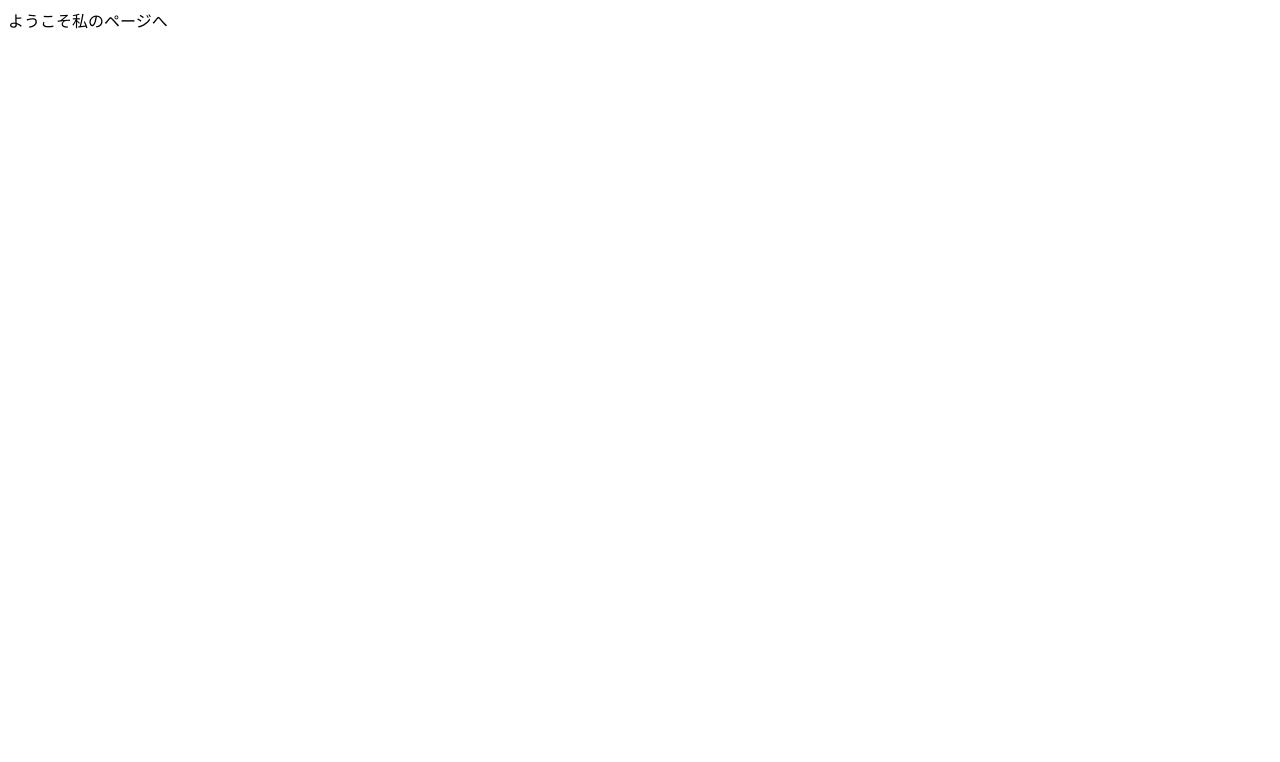
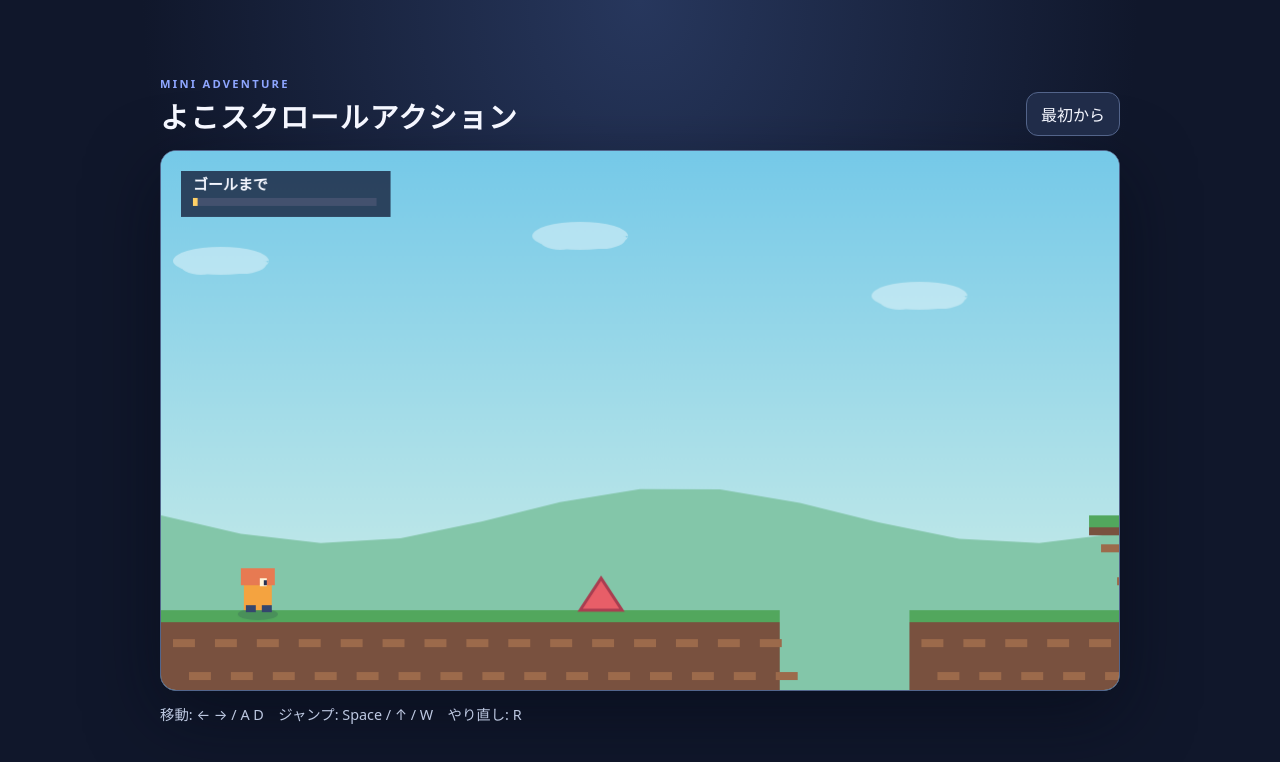
Before and after one commit to mistosuu-cmyk/My-first-app, a plain HTML site: page index.html in a window 1280 px wide. Drawn offline with Linux system fonts and the light colour scheme.

Commit message:
ゲームの初版

```diff
--- /dev/null
+++ b/game.js
@@ -0,0 +1,303 @@
+const canvas = document.querySelector("#game");
+const context = canvas.getContext("2d");
+const restartButton = document.querySelector("#restart");
+
+const WIDTH = canvas.width;
+const HEIGHT = canvas.height;
+const WORLD_WIDTH = 3300;
+const GRAVITY = 1800;
+const MOVE_SPEED = 300;
+const JUMP_SPEED = 690;
+
+const platforms = [
+  { x: 0, y: 460, width: 620, height: 100 },
+  { x: 750, y: 460, width: 610, height: 100 },
+  { x: 1490, y: 460, width: 660, height: 100 },
+  { x: 2290, y: 460, width: 1010, height: 100 },
+  { x: 930, y: 365, width: 150, height: 20 },
+  { x: 1740, y: 350, width: 170, height: 20 },
+  { x: 2510, y: 370, width: 150, height: 20 },
+];
+
+const spikes = [
+  { x: 420, y: 428, width: 42, height: 32 },
+  { x: 1120, y: 428, width: 42, height: 32 },
+  { x: 1580, y: 428, width: 42, height: 32 },
+  { x: 1970, y: 428, width: 42, height: 32 },
+  { x: 2460, y: 428, width: 42, height: 32 },
+  { x: 2810, y: 428, width: 42, height: 32 },
+];
+
+const player = {
+  x: 80,
+  y: 0,
+  width: 34,
+  height: 46,
+  velocityX: 0,
+  velocityY: 0,
+  grounded: false,
+};
+
+const keys = new Set();
+const touchControls = new Set();
+let cameraX = 0;
+let gameState = "playing";
+let jumpRequested = false;
+let previousTime = 0;
+
+function resetGame() {
+  player.x = 80;
+  player.y = 460 - player.height;
+  player.velocityX = 0;
+  player.velocityY = 0;
+  player.grounded = true;
+  cameraX = 0;
+  gameState = "playing";
+  jumpRequested = false;
+}
+
+function isPressed(...codes) {
+  return codes.some((code) => keys.has(code));
+}
+
+function overlaps(a, b) {
+  return a.x < b.x + b.width
+    && a.x + a.width > b.x
+    && a.y < b.y + b.height
+    && a.y + a.height > b.y;
+}
+
+function movePlayer(delta) {
+  const movingLeft = isPressed("ArrowLeft", "KeyA") || touchControls.has("left");
+  const movingRight = isPressed("ArrowRight", "KeyD") || touchControls.has("right");
+  player.velocityX = (Number(movingRight) - Number(movingLeft)) * MOVE_SPEED;
+
+  if (jumpRequested && player.grounded) {
+    player.velocityY = -JUMP_SPEED;
+    player.grounded = false;
+  }
+  jumpRequested = false;
+
+  const previousX = player.x;
+  player.x = Math.max(0, Math.min(WORLD_WIDTH - player.width, player.x + player.velocityX * delta));
+
+  for (const platform of platforms) {
+    if (!overlaps(player, platform)) continue;
+    if (player.velocityX > 0) player.x = platform.x - player.width;
+    if (player.velocityX < 0) player.x = platform.x + platform.width;
+  }
+
+  const previousBottom = player.y + player.height;
+  player.velocityY += GRAVITY * delta;
+  player.y += player.velocityY * delta;
+  player.grounded = false;
+
+  for (const platform of platforms) {
+    const horizontallyOverlapping = player.x < platform.x + platform.width
+      && player.x + player.width > platform.x;
+    if (!horizontallyOverlapping) continue;
+
+    if (player.velocityY >= 0 && previousBottom <= platform.y && player.y + player.height >= platform.y) {
+      player.y = platform.y - player.height;
+      player.velocityY = 0;
+      player.grounded = true;
+    } else if (player.velocityY < 0 && player.y <= platform.y + platform.height
+      && player.y + player.height > platform.y + platform.height) {
+      player.y = platform.y + platform.height;
+      player.velocityY = 0;
+    }
+  }
+
+  for (const spike of spikes) {
+    if (overlaps(player, spike)) {
+      gameState = "gameover";
+      break;
+    }
+  }
+
+  if (player.y > HEIGHT + 100) gameState = "gameover";
+  if (player.x > WORLD_WIDTH - 140) gameState = "clear";
+
+  const targetCameraX = Math.max(0, Math.min(WORLD_WIDTH - WIDTH, player.x - WIDTH * 0.35));
+  cameraX += (targetCameraX - cameraX) * Math.min(1, delta * 8);
+
+  if (previousX === player.x && player.velocityX !== 0) player.velocityX = 0;
+}
+
+function drawBackground() {
+  const sky = context.createLinearGradient(0, 0, 0, HEIGHT);
+  sky.addColorStop(0, "#75c9e8");
+  sky.addColorStop(1, "#d5f1e8");
+  context.fillStyle = sky;
+  context.fillRect(0, 0, WIDTH, HEIGHT);
+
+  context.fillStyle = "#ffffff66";
+  for (const cloud of [
+    { x: 150, y: 110 },
+    { x: 510, y: 85 },
+    { x: 850, y: 145 },
+  ]) {
+    const x = ((cloud.x - cameraX * 0.2) % (WIDTH + 180) + WIDTH + 180) % (WIDTH + 180) - 90;
+    context.beginPath();
+    context.ellipse(x, cloud.y, 48, 14, 0, 0, Math.PI * 2);
+    context.ellipse(x - 20, cloud.y + 2, 22, 12, 0, 0, Math.PI * 2);
+    context.ellipse(x + 22, cloud.y + 2, 24, 11, 0, 0, Math.PI * 2);
+    context.fill();
+  }
+
+  context.fillStyle = "#83c6a9";
+  context.beginPath();
+  context.moveTo(0, 390);
+  for (let x = 0; x <= WIDTH + 80; x += 80) {
+    const hillY = 365 + Math.sin((x + cameraX * 0.12) / 110) * 28;
+    context.lineTo(x, hillY);
+  }
+  context.lineTo(WIDTH, HEIGHT);
+  context.lineTo(0, HEIGHT);
+  context.fill();
+}
+
+function drawPlatform(platform) {
+  const x = platform.x - cameraX;
+  if (x + platform.width < 0 || x > WIDTH) return;
+
+  context.fillStyle = "#79513f";
+  context.fillRect(x, platform.y, platform.width, platform.height);
+  context.fillStyle = "#52a75d";
+  context.fillRect(x, platform.y, platform.width, 12);
+  context.fillStyle = "#9c6a4b";
+  for (let brickX = x + 12; brickX < x + platform.width; brickX += 42) {
+    context.fillRect(brickX, platform.y + 29, 22, 8);
+    context.fillRect(brickX + 16, platform.y + 62, 22, 8);
+  }
+}
+
+function drawSpikes() {
+  for (const spike of spikes) {
+    const x = spike.x - cameraX;
+    if (x + spike.width < 0 || x > WIDTH) continue;
+    context.fillStyle = "#e85e68";
+    context.beginPath();
+    context.moveTo(x, spike.y + spike.height);
+    context.lineTo(x + spike.width / 2, spike.y);
+    context.lineTo(x + spike.width, spike.y + spike.height);
+    context.closePath();
+    context.fill();
+    context.strokeStyle = "#a93d50";
+    context.lineWidth = 3;
+    context.stroke();
+  }
+}
+
+function drawPlayer() {
+  const x = player.x - cameraX;
+  context.fillStyle = "#26325333";
+  context.beginPath();
+  context.ellipse(x + player.width / 2, player.y + player.height + 4, 20, 6, 0, 0, Math.PI * 2);
+  context.fill();
+
+  context.fillStyle = "#f4a340";
+  context.fillRect(x + 3, player.y + 10, player.width - 6, player.height - 10);
+  context.fillStyle = "#e77a52";
+  context.fillRect(x, player.y + 4, player.width, 17);
+  context.fillStyle = "#fff4d8";
+  context.fillRect(x + 19, player.y + 14, 7, 8);
+  context.fillStyle = "#263253";
+  context.fillRect(x + 23, player.y + 16, 3, 5);
+  context.fillStyle = "#34466e";
+  context.fillRect(x + 5, player.y + player.height - 5, 10, 7);
+  context.fillRect(x + 21, player.y + player.height - 5, 10, 7);
+}
+
+function drawGoal() {
+  const x = WORLD_WIDTH - 150 - cameraX;
+  context.fillStyle = "#4d5874";
+  context.fillRect(x, 300, 8, 160);
+  context.fillStyle = "#ffd166";
+  context.beginPath();
+  context.moveTo(x + 8, 302);
+  context.lineTo(x + 76, 324);
+  context.lineTo(x + 8, 346);
+  context.closePath();
+  context.fill();
+  context.fillStyle = "#fff2bf";
+  context.font = "bold 15px system-ui, sans-serif";
+  context.fillText("GOAL", x + 17, 330);
+}
+
+function drawHud() {
+  const progress = Math.min(1, player.x / (WORLD_WIDTH - 140));
+  context.fillStyle = "#17213dcc";
+  context.fillRect(20, 20, 210, 46);
+  context.fillStyle = "#f5f7ff";
+  context.font = "bold 15px system-ui, sans-serif";
+  context.fillText("ゴールまで", 32, 39);
+  context.fillStyle = "#43516e";
+  context.fillRect(32, 47, 184, 8);
+  context.fillStyle = "#ffd166";
+  context.fillRect(32, 47, 184 * progress, 8);
+}
+
+function drawEndMessage(title, detail) {
+  context.fillStyle = "#10172bcc";
+  context.fillRect(0, 0, WIDTH, HEIGHT);
+  context.textAlign = "center";
+  context.fillStyle = "#ffffff";
+  context.font = "bold 48px system-ui, sans-serif";
+  context.fillText(title, WIDTH / 2, HEIGHT / 2 - 12);
+  context.fillStyle = "#d7e0f7";
+  context.font = "18px system-ui, sans-serif";
+  context.fillText(detail, WIDTH / 2, HEIGHT / 2 + 28);
+  context.textAlign = "start";
+}
+
+function draw() {
+  drawBackground();
+  for (const platform of platforms) drawPlatform(platform);
+  drawSpikes();
+  drawGoal();
+  drawPlayer();
+  drawHud();
+
+  if (gameState === "gameover") drawEndMessage("もう一度挑戦！", "Rキーまたは「最初から」で再スタート");
+  if (gameState === "clear") drawEndMessage("クリア！", "ゴールに到着しました。もう一度遊ぶなら R キー");
+}
+
+function frame(time) {
+  const delta = Math.min((time - previousTime) / 1000 || 0, 1 / 30);
+  previousTime = time;
+  if (gameState === "playing") movePlayer(delta);
+  draw();
+  requestAnimationFrame(frame);
+}
+
+window.addEventListener("keydown", (event) => {
+  if (["ArrowLeft", "ArrowRight", "ArrowUp", "Space"].includes(event.code)) event.preventDefault();
+  if (!keys.has(event.code) && ["Space", "ArrowUp", "KeyW"].includes(event.code)) jumpRequested = true;
+  keys.add(event.code);
+  if (event.code === "KeyR") resetGame();
+});
+
+window.addEventListener("keyup", (event) => keys.delete(event.code));
+window.addEventListener("blur", () => {
+  keys.clear();
+  touchControls.clear();
+});
+restartButton.addEventListener("click", resetGame);
+
+document.querySelectorAll("[data-control]").forEach((button) => {
+  const control = button.dataset.control;
+  button.addEventListener("pointerdown", (event) => {
+    event.preventDefault();
+    button.setPointerCapture(event.pointerId);
+    if (control === "jump") jumpRequested = true;
+    else touchControls.add(control);
+  });
+  const release = () => touchControls.delete(control);
+  button.addEventListener("pointerup", release);
+  button.addEventListener("pointercancel", release);
+  button.addEventListener("lostpointercapture", release);
+});
+
+resetGame();
+requestAnimationFrame(frame);
--- a/index.html
+++ b/index.html
@@ -1,11 +1,37 @@
-<!DOCTYPE html>
-<html lang="en">
+<!doctype html>
+<html lang="ja">
 <head>
-    <meta charset="UTF-8">
-    <meta name="viewport" content="width=, initial-scale=1.0">
-    <title>Document</title>
+  <meta charset="utf-8">
+  <meta name="viewport" content="width=device-width, initial-scale=1">
+  <meta name="theme-color" content="#10172b">
+  <title>よこスクロールアクション</title>
+  <link rel="stylesheet" href="style.css">
+  <script src="game.js" defer></script>
 </head>
 <body>
-    ようこそ私のページへ
+  <main class="game">
+    <header class="game__header">
+      <div>
+        <p class="eyebrow">MINI ADVENTURE</p>
+        <h1>よこスクロールアクション</h1>
+      </div>
+      <button class="restart" id="restart" type="button">最初から</button>
+    </header>
+
+    <section class="game__screen" aria-label="ゲーム画面">
+      <canvas id="game" width="960" height="540" aria-label="横スクロールアクションゲーム">
+        このゲームを遊ぶには、Canvasに対応したブラウザーが必要です。
+      </canvas>
+    </section>
+
+    <div class="game__footer">
+      <p class="instructions">移動: ← → / A D　ジャンプ: Space / ↑ / W　やり直し: R</p>
+      <div class="touch-controls" aria-label="タッチ操作">
+        <button class="control-button" type="button" data-control="left" aria-label="左へ移動">←</button>
+        <button class="control-button" type="button" data-control="right" aria-label="右へ移動">→</button>
+        <button class="control-button control-button--jump" type="button" data-control="jump">ジャンプ</button>
+      </div>
+    </div>
+  </main>
 </body>
 </html>
--- /dev/null
+++ b/style.css
@@ -0,0 +1,132 @@
+* {
+  box-sizing: border-box;
+}
+
+body {
+  min-width: 320px;
+  min-height: 100vh;
+  margin: 0;
+  padding: 32px 18px;
+  display: grid;
+  place-items: center;
+  color: #f5f7ff;
+  background:
+    radial-gradient(ellipse at 50% 0%, #27375d 0, transparent 55%),
+    #10172b;
+  font-family: system-ui, -apple-system, BlinkMacSystemFont, "Segoe UI", sans-serif;
+}
+
+button {
+  color: inherit;
+  font: inherit;
+}
+
+.game {
+  width: min(100%, 960px);
+}
+
+.game__header {
+  display: flex;
+  align-items: end;
+  justify-content: space-between;
+  gap: 16px;
+  margin-bottom: 14px;
+}
+
+.eyebrow {
+  margin: 0 0 4px;
+  color: #8ea6ff;
+  font-size: 0.7rem;
+  font-weight: 800;
+  letter-spacing: 0.2em;
+}
+
+h1 {
+  margin: 0;
+  font-size: clamp(1.2rem, 4vw, 1.8rem);
+  letter-spacing: 0.04em;
+}
+
+.restart,
+.control-button {
+  border: 1px solid #53648a;
+  border-radius: 12px;
+  background: #202c49;
+  cursor: pointer;
+  touch-action: none;
+}
+
+.restart {
+  padding: 9px 14px;
+  white-space: nowrap;
+}
+
+.restart:hover,
+.control-button:hover {
+  background: #304267;
+}
+
+.game__screen {
+  overflow: hidden;
+  border: 1px solid #52658c;
+  border-radius: 16px;
+  background: #92d8ee;
+  box-shadow: 0 24px 70px #05091488;
+}
+
+canvas {
+  display: block;
+  width: 100%;
+  height: auto;
+}
+
+.game__footer {
+  display: flex;
+  align-items: center;
+  justify-content: space-between;
+  gap: 16px;
+  padding-top: 12px;
+}
+
+.instructions {
+  margin: 0;
+  color: #bdc8e1;
+  font-size: 0.9rem;
+}
+
+.touch-controls {
+  display: none;
+  gap: 8px;
+}
+
+.control-button {
+  min-width: 52px;
+  min-height: 48px;
+  padding: 8px 14px;
+  font-size: 1.2rem;
+  font-weight: 700;
+}
+
+.control-button--jump {
+  min-width: 92px;
+  font-size: 0.95rem;
+}
+
+@media (pointer: coarse), (max-width: 640px) {
+  body {
+    padding: 20px 12px;
+  }
+
+  .touch-controls {
+    display: flex;
+  }
+
+  .game__footer {
+    align-items: flex-start;
+    flex-direction: column;
+  }
+
+  .instructions {
+    font-size: 0.78rem;
+  }
+}
```
